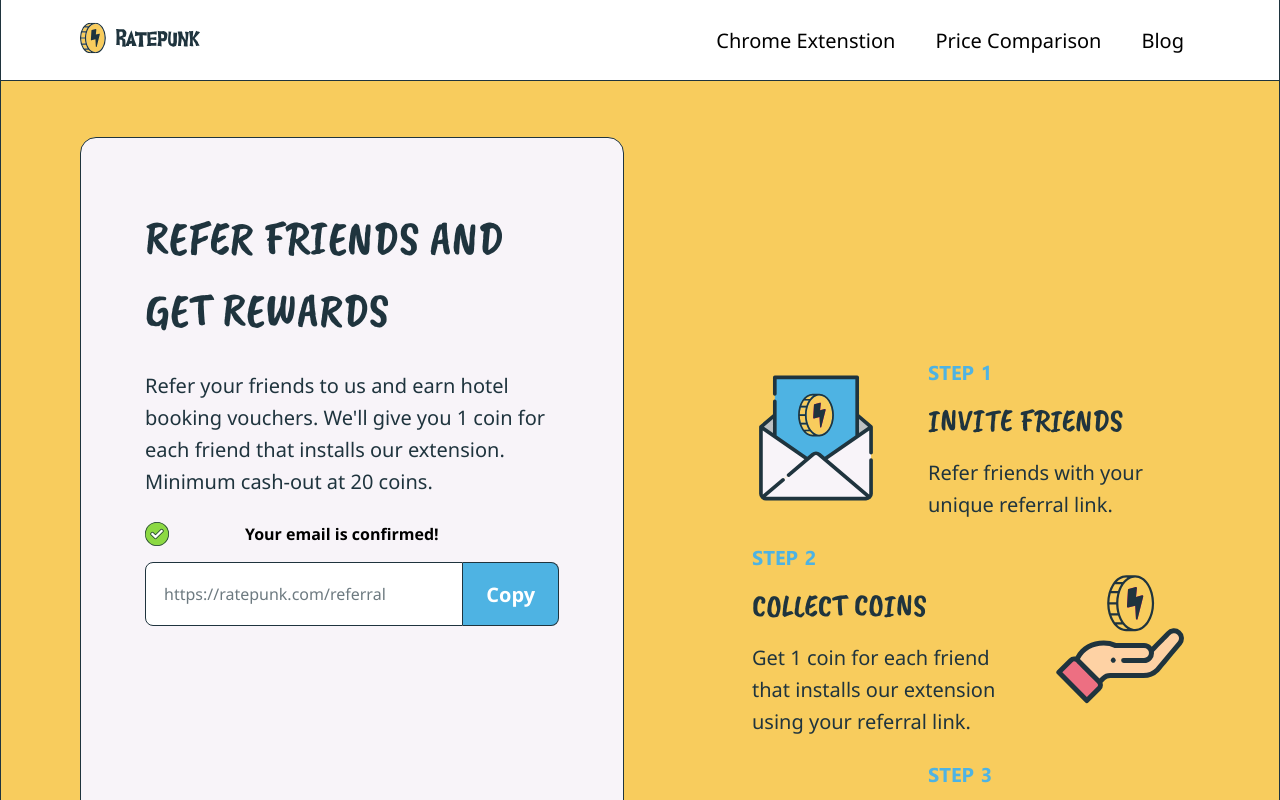
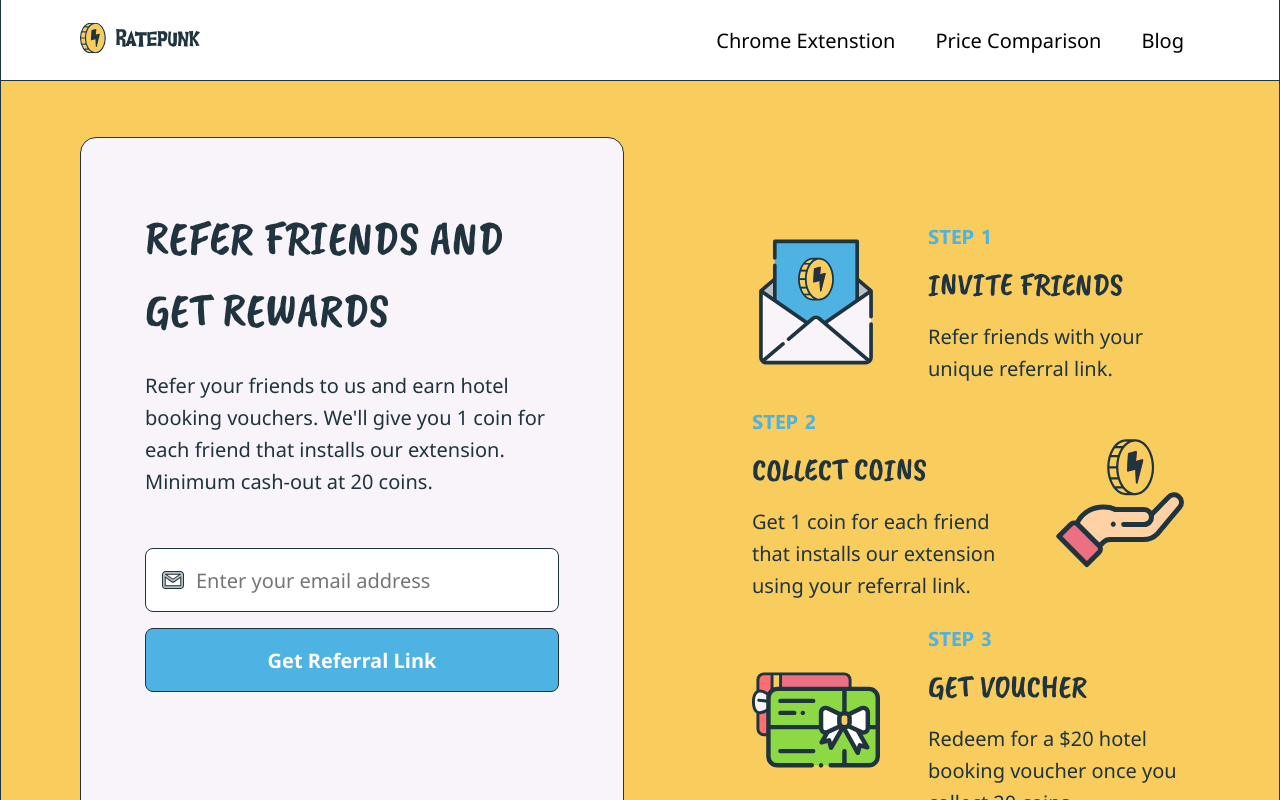
Before and after one commit to GytAndr/ratepunk-test-js, a Next.js app: page / in a window 1280 px wide. Shown: the top 800 px of the page. Built offline with nearby package versions, Linux system fonts and the light colour scheme.

Commit message:
api request and dynamic compnent

```diff
--- a/src/api/request.js
+++ b/src/api/request.js
@@ -10,7 +10,7 @@
 	const JSONdata = JSON.stringify(data);
 
 	//JSON bin API endpoint
-	const endpoint = "https://api.jsonbin.io/v3/b/634d8faa65b57a31e6999466";
+	const endpoint = "https://api.jsonbin.io/v3/b/634e397b0e6a79321e2c3393";
 
 	//request options for sending data
 	const options = {
@@ -25,5 +25,5 @@
 	//send data
 	const response = await fetch(endpoint, options);
 	const result = await response.json();
-	console.log(result);
+	return result.record.id;
 }
--- a/src/components/LandingPg/ReferralCard/Input.jsx
+++ b/src/components/LandingPg/ReferralCard/Input.jsx
@@ -9,6 +9,8 @@
 		errorRef.current.classList.add("invalid");
 		errorRef.current.innerHTML = message;
 	}
+	const [referralID, setReferralID] = useState("/");
+	const [isEmailSent, toggleEmailSent] = useState(false);
 	//function to check if email format is valid/not empty
 	function checkInput() {
 		function isEmailValid(email) {
@@ -22,7 +24,7 @@
 			showError("Please enter valid email format");
 		} else {
 			errorRef.current.classList.remove("invalid");
-			//make 'PUT' request to JSONbin
+			//make 'PUT' request to JSONbin and retreive referral ID
 			request(emailRef.current.value);
 		}
 	}
@@ -49,7 +51,7 @@
 				<div className="referral-input-success-jointBtn">
 					<input
 						className="referral-input-success-url"
-						value="https://ratepunk.com/referral"
+						value={`https://ratepunk.com/referral${referralID}`}
 						readOnly
 					></input>
 					<button className="referral-btn-success" type="button">
@@ -80,8 +82,7 @@
 	}
 	return (
 		<form className="referral-input-wrapper">
-			<ReferralSuccess />
-			<ReferralPending />
+			{isEmailSent ? <ReferralSuccess /> : <ReferralPending />}
 		</form>
 	);
 }
```
